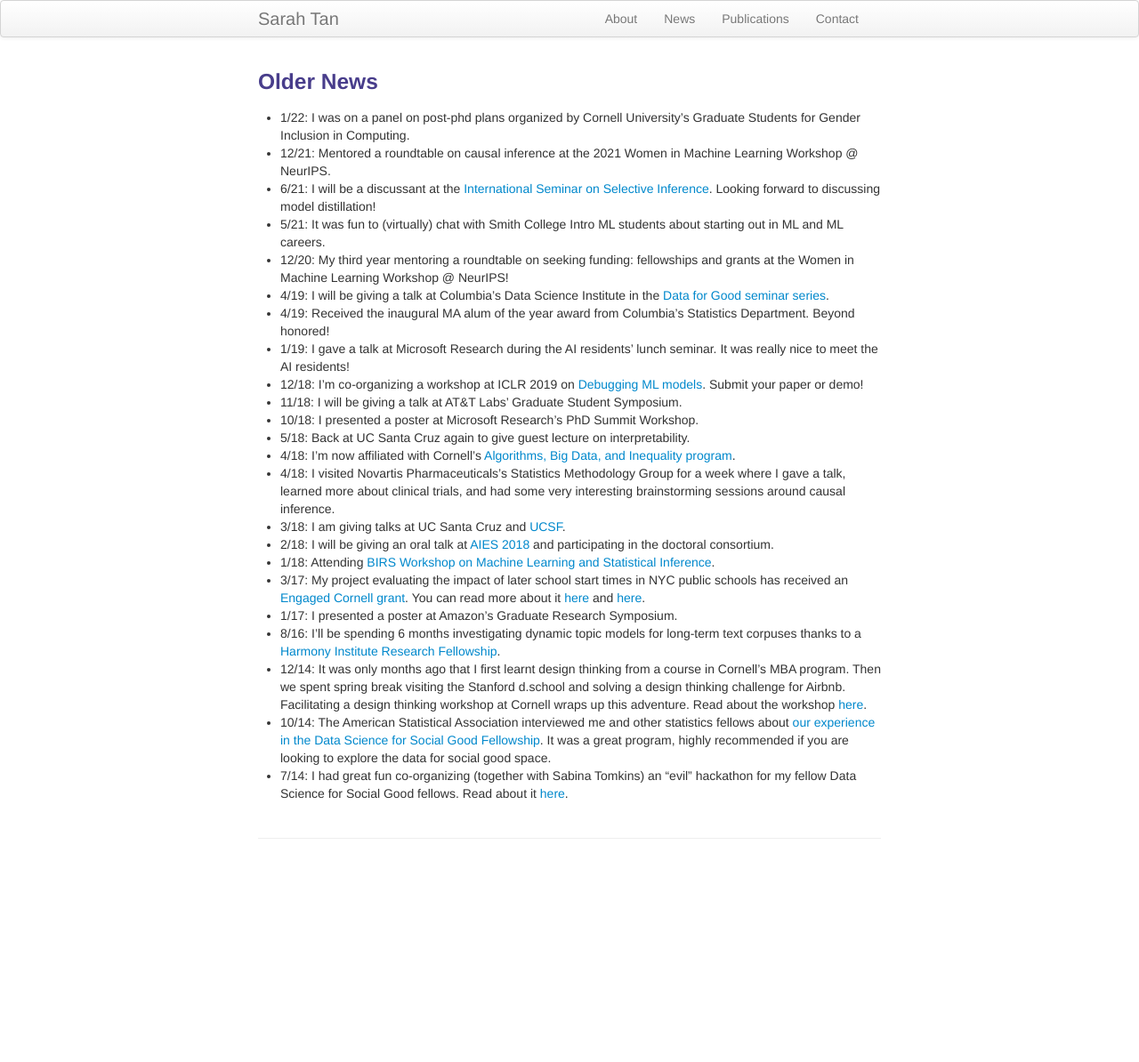
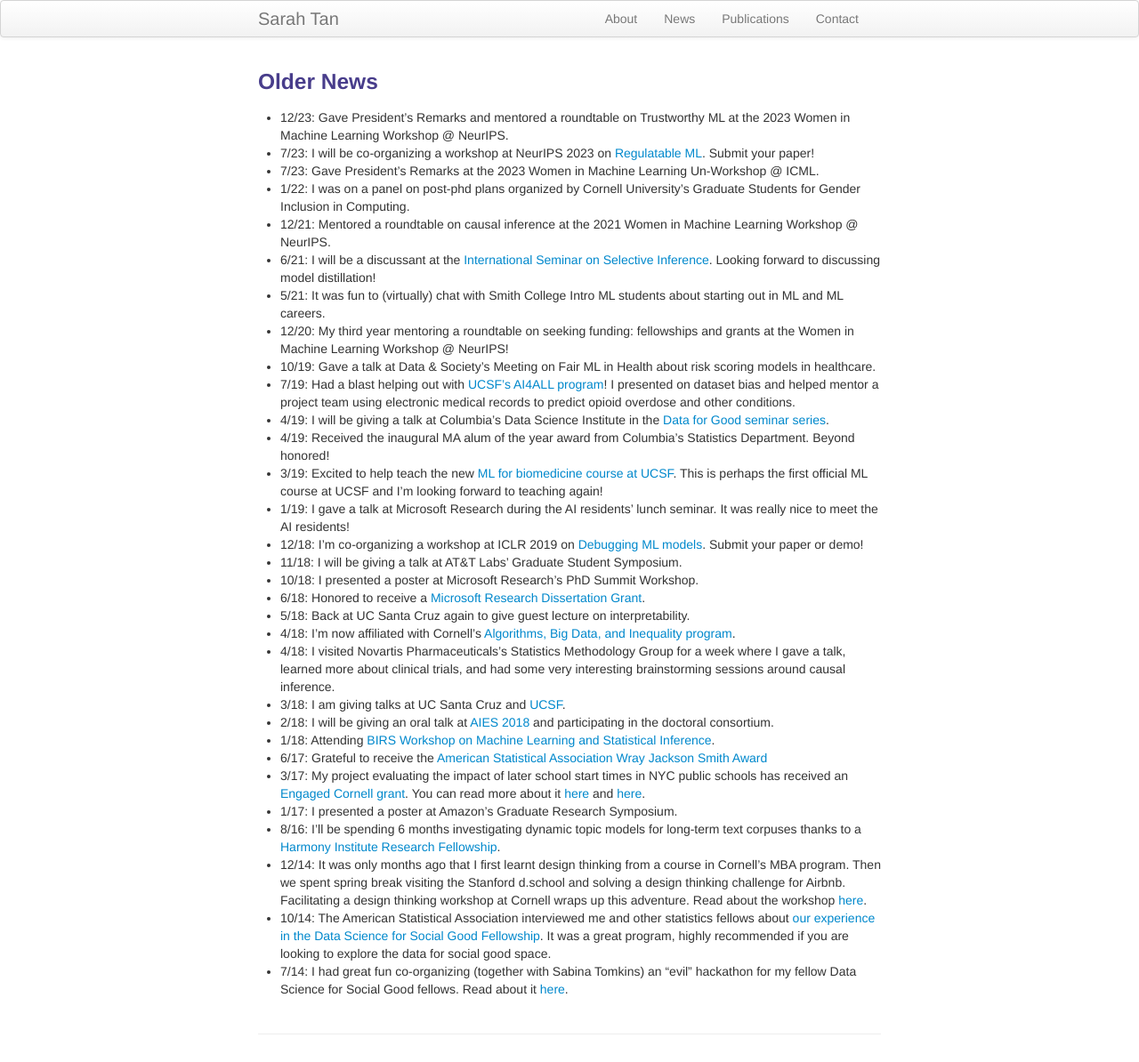
Before and after one commit to shftan/shftan.github.io, a Jekyll site: the page built from oldernews.md, in a window 1280 px wide. Shown: the whole page at 89% size. Built offline with Jekyll 4.4.1, drawn with Linux system fonts in a browser that asks for light colours; before the commit the page ends 974 px from its top, so only the background shows below that.

Commit message:
Update oldernews.md

```diff
--- a/oldernews.md
+++ b/oldernews.md
@@ -1,29 +1,37 @@
 ---
 layout: frontpage
 title: Sarah Tan
-description: PhD student, Cornell Statistics
+description: Research Scientist, Responsible AI
 keywords: Sarah Tan, Cornell, Statistics, interpretability, causal inference
 ---
 
 <div class="row-fluid" id="news"><h3>Older News</h3>
 </div>
+- 12/23: Gave President's Remarks and mentored a roundtable on Trustworthy ML at the 2023 Women in Machine Learning Workshop @ NeurIPS.
+- 7/23: I will be co-organizing a workshop at NeurIPS 2023 on [Regulatable ML](https://regulatableml.github.io/). Submit your paper!
+- 7/23: Gave President's Remarks at the 2023 Women in Machine Learning Un-Workshop @ ICML.
 - 1/22: I was on a panel on post-phd plans organized by Cornell University's Graduate Students for Gender Inclusion in Computing.
 - 12/21: Mentored a roundtable on causal inference at the 2021 Women in Machine Learning Workshop @ NeurIPS.
 - 6/21: I will be a discussant at the [International Seminar on Selective Inference](https://www.selectiveinferenceseminar.com/past-talks). Looking forward to discussing model distillation!
 - 5/21: It was fun to (virtually) chat with Smith College Intro ML students about starting out in ML and ML careers.
 - 12/20: My third year mentoring a roundtable on seeking funding: fellowships and grants at the Women in Machine Learning Workshop @ NeurIPS!
+- 10/19: Gave a talk at Data & Society's Meeting on Fair ML in Health about risk scoring models in healthcare.
+- 7/19: Had a blast helping out with [UCSF's AI4ALL program](http://ai4all.ucsf.edu/)! I presented on dataset bias and helped mentor a project team using electronic medical records to predict opioid overdose and other conditions.
 - 4/19: I will be giving a talk at Columbia's Data Science Institute in the [Data for Good seminar series](https://events.columbia.edu/cal/event/eventView.do?href=/public/cals/MainCal/CAL-00bb9e24-69b3e39a-0169-b633b324-000010e3.ics).
 - 4/19: Received the inaugural MA alum of the year award from Columbia's Statistics Department. Beyond honored!
+- 3/19: Excited to help teach the new [ML for biomedicine course at UCSF](https://ticr.ucsf.edu/courses/machine_learning.html). This is perhaps the first official ML course at UCSF and I'm looking forward to teaching again!
 - 1/19: I gave a talk at Microsoft Research during the AI residents' lunch seminar. It was really nice to meet the AI residents!
 - 12/18: I'm co-organizing a workshop at ICLR 2019 on [Debugging ML models](https://debug-ml-iclr2019.github.io/). Submit your paper or demo!
 - 11/18: I will be giving a talk at AT&T Labs' Graduate Student Symposium.
 - 10/18: I presented a poster at Microsoft Research's PhD Summit Workshop.
+- 6/18: Honored to receive a [Microsoft Research Dissertation Grant](https://www.microsoft.com/en-us/research/academic-program/dissertation-grant/#!grant-recipients).
 - 5/18: Back at UC Santa Cruz again to give guest lecture on interpretability.
 - 4/18: I'm now affiliated with Cornell's [Algorithms, Big Data, and Inequality program](http://socialsciences.cornell.edu/algorithms/).
 - 4/18: I visited Novartis Pharmaceuticals's Statistics Methodology Group for a week where I gave a talk, learned more about clinical trials, and had some very interesting brainstorming sessions around causal inference.
 - 3/18: I am giving talks at UC Santa Cruz and [UCSF](https://epibiostat.ucsf.edu/events/two-projects-interpretability-and-causal-inference-auditing-black-box-modelsimpact-evaluation).
 - 2/18: I will be giving an oral talk at [AIES 2018](http://www.aies-conference.com) and participating in the doctoral consortium.
 - 1/18: Attending [BIRS Workshop on Machine Learning and Statistical Inference](http://www.birs.ca/events/2018/5-day-workshops/18w5054).
+- 6/17: Grateful to receive the [American Statistical Association Wray Jackson Smith Award](http://stattrak.amstat.org/2017/07/01/smithscholarship/)
 - 3/17: My project evaluating the impact of later school start times in NYC public schools has received an [Engaged Cornell grant](http://engaged.cornell.edu/recipient/2017-18-engaged-graduate-student-grant-recipients/). You can read more about it [here](https://cals.cornell.edu/news/engaged-graduate-student-grants-fund-phd-students/) and [here](http://news.cornell.edu/stories/2017/04/engaged-graduate-student-grants-fund-16-phd-students).
 - 1/17: I presented a poster at Amazon's Graduate Research Symposium.
 - 8/16: I'll be spending 6 months investigating dynamic topic models for long-term text corpuses thanks to a [Harmony Institute Research Fellowship](https://harmonylabs.org).
```
